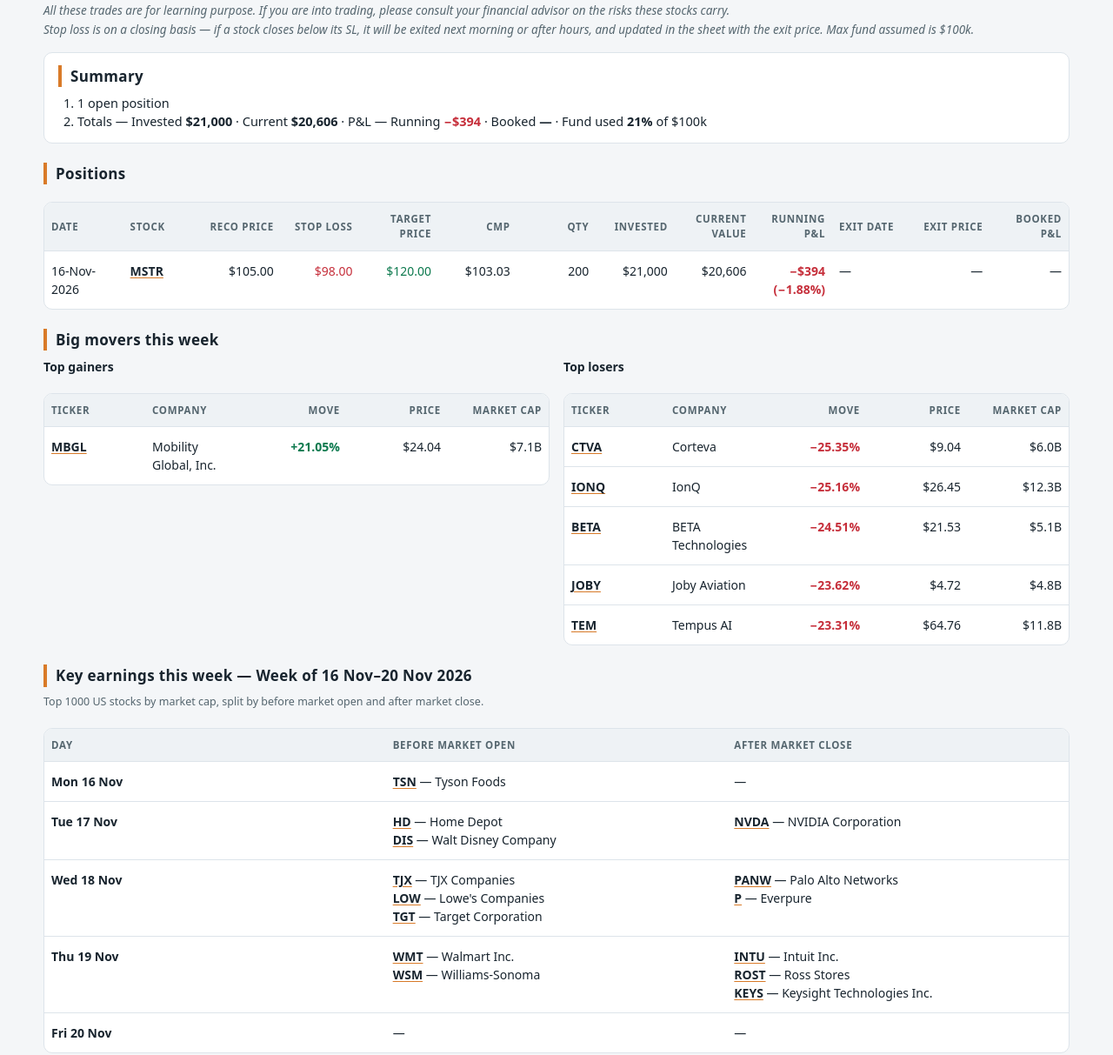
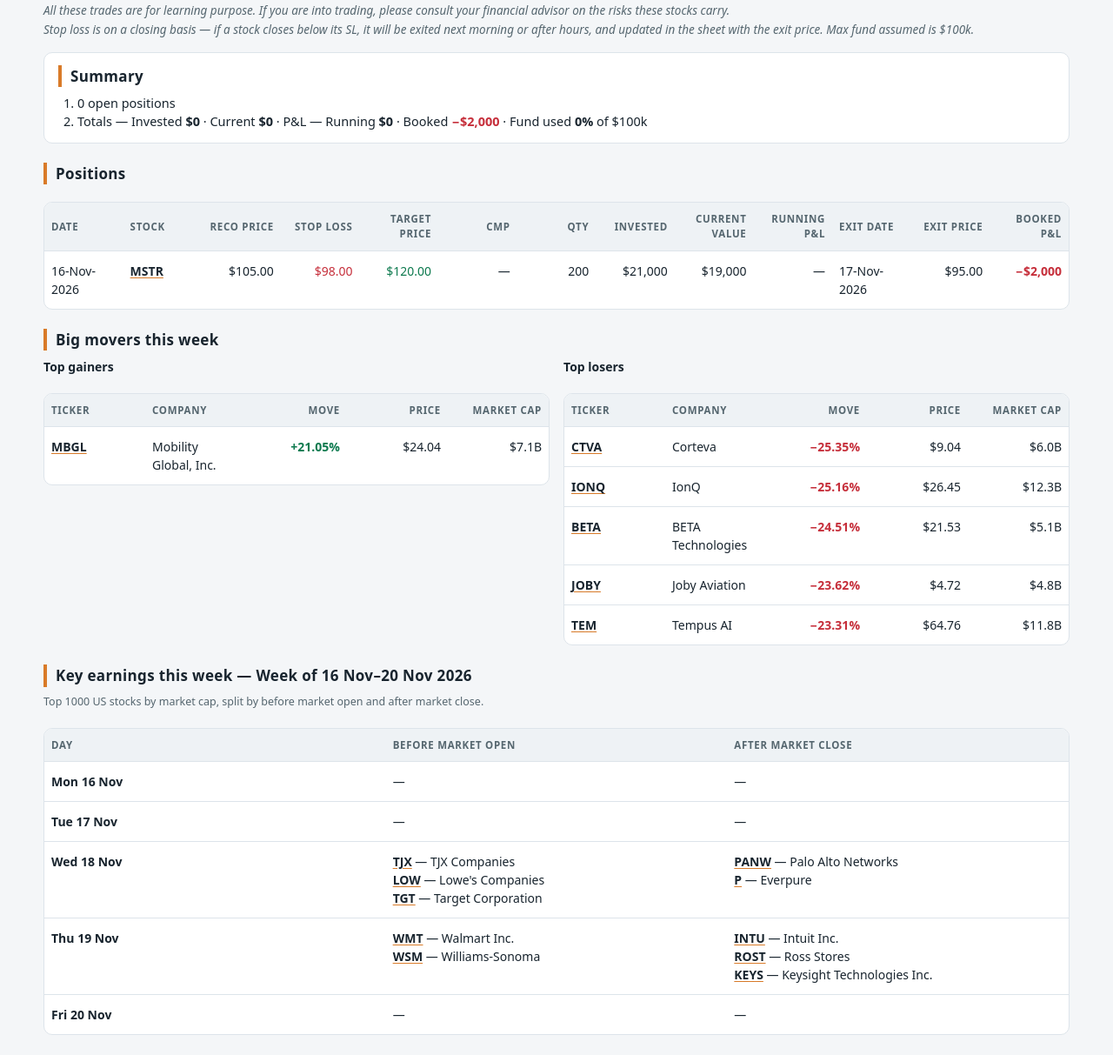
Before and after one commit to phoenixstonecapital/psc, a plain HTML site: page index.html in a window 1280 px wide. Shown: the part 151-1364 px from the top of the page at 87% size. Drawn offline with Linux system fonts and the light colour scheme.

Commit message:
Refresh dashboard 2026-11-18 15:44 PT

```diff
--- a/index.html
+++ b/index.html
@@ -109,8 +109,8 @@
   <section class="summary" aria-labelledby="summary-heading">
     <h2 id="summary-heading">Summary</h2>
     <ol>
-      <li>1 open position</li>
-      <li>Totals — Invested <b>$21,000</b> · Current <b>$20,606</b> · P&amp;L — Running <b class="neg">−$394</b> · Booked <b class="">—</b> · Fund used <b>21%</b> of $100k</li>
+      <li>0 open positions</li>
+      <li>Totals — Invested <b>$0</b> · Current <b>$0</b> · P&amp;L — Running <b class="">$0</b> · Booked <b class="neg">−$2,000</b> · Fund used <b>0%</b> of $100k</li>
     </ol>
   </section>
 
@@ -141,14 +141,14 @@
           <td data-label="Reco Price" class="num">$105.00</td>
           <td data-label="Stop Loss" class="num sl">$98.00</td>
           <td data-label="Target Price" class="num tgt">$120.00</td>
-          <td data-label="CMP" class="num">$103.03</td>
+          <td data-label="CMP" class="num">—</td>
           <td data-label="Qty" class="num">200</td>
           <td data-label="Invested" class="num">$21,000</td>
-          <td data-label="Current Value" class="num">$20,606</td>
-          <td data-label="Running P&amp;L" class="num neg">−$394 (−1.88%)</td>
-          <td data-label="Exit Date">—</td>
-          <td data-label="Exit Price" class="num">—</td>
-          <td data-label="Booked P&amp;L" class="num">—</td>
+          <td data-label="Current Value" class="num">$19,000</td>
+          <td data-label="Running P&amp;L" class="num">—</td>
+          <td data-label="Exit Date">17-Nov-2026</td>
+          <td data-label="Exit Price" class="num">$95.00</td>
+          <td data-label="Booked P&amp;L" class="num neg">−$2,000</td>
         </tr>
       </tbody>
     </table>
@@ -253,13 +253,13 @@
       <tbody>
         <tr>
           <td data-label="Day" class="earn-day">Mon 16 Nov</td>
-          <td data-label="Before market open"><b><a href="https://www.tradingview.com/chart/?symbol=TSN" target="_blank" rel="noopener">TSN</a></b> — Tyson Foods</td>
+          <td data-label="Before market open">—</td>
           <td data-label="After market close">—</td>
         </tr>
         <tr>
           <td data-label="Day" class="earn-day">Tue 17 Nov</td>
-          <td data-label="Before market open"><b><a href="https://www.tradingview.com/chart/?symbol=HD" target="_blank" rel="noopener">HD</a></b> — Home Depot<br><b><a href="https://www.tradingview.com/chart/?symbol=DIS" target="_blank" rel="noopener">DIS</a></b> — Walt Disney Company</td>
-          <td data-label="After market close"><b><a href="https://www.tradingview.com/chart/?symbol=NVDA" target="_blank" rel="noopener">NVDA</a></b> — NVIDIA Corporation</td>
+          <td data-label="Before market open">—</td>
+          <td data-label="After market close">—</td>
         </tr>
         <tr>
           <td data-label="Day" class="earn-day">Wed 18 Nov</td>
```
